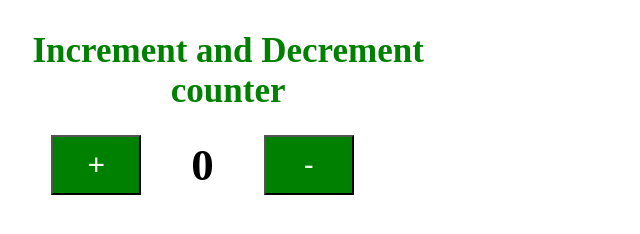
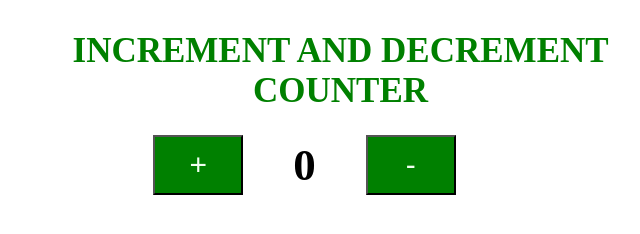
Before and after one commit to nagajyothi0207/project-G1, a plain HTML site: page web_content/index.html in a window 1280 px wide. Shown: the whole page, without its empty margins (63-703 px from the left). Drawn offline with Linux system fonts and the light colour scheme.

Commit message:
Website Content is converted to UPPER CASE

```diff
--- a/web_content/index.html
+++ b/web_content/index.html
@@ -11,7 +11,7 @@
 
 <body>
 <!-- give a suitable heading using h1 tag-->
-		<h1>Increment and Decrement counter</h1>
+		<h1>INCREMENT AND DECREMENT COUNTER</h1>
 
 		<div class="container">
 		<!-- adding button and heading to show the digits -->
```
Also changed, not shown: 1 other file.
